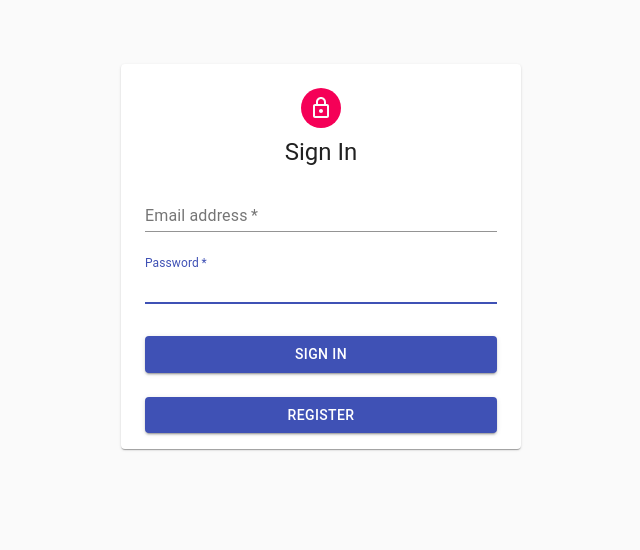
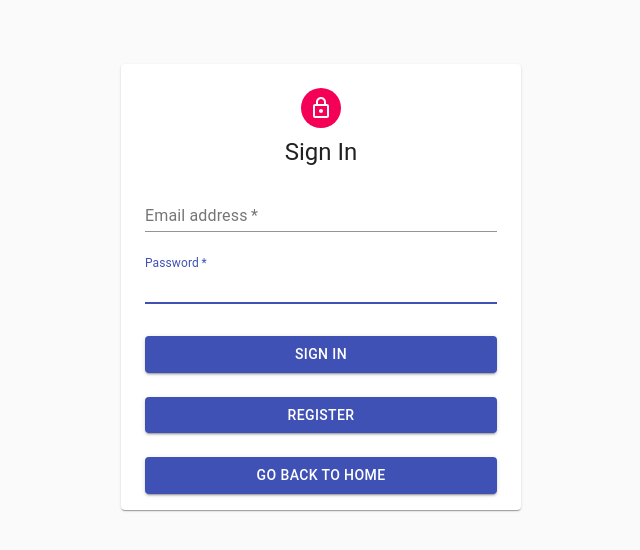
Before and after one commit to bogdanAndrushchenko/-_goit-react-hw-02-phonebook_-, a React (Create React App) app: page /login in a window 1280 px wide. Shown: the top 550 px of the page, without its empty margins (319-959 px from the left). Built offline with nearby package versions, Linux system fonts and the light colour scheme.

Commit message:
create logout and redux for him

```diff
--- a/src/Components/Users/Login/LogIn.jsx
+++ b/src/Components/Users/Login/LogIn.jsx
@@ -1,4 +1,5 @@
 import { useState } from 'react';
+import { useDispatch } from 'react-redux';
 import {
   Typography,
   Paper,
@@ -11,7 +12,9 @@ import {
 import withStyles from '@material-ui/core/styles/withStyles';
 import { Link } from 'react-router-dom';
 import LockOutlinedIcon from '@material-ui/icons/LockOutlined'; //LockOutLined
-// import firebase from "../../fire_db";
+import { authOperations } from '../../../redux/auth';
+
+const { logIn } = authOperations;
 
 const styles = theme => ({
   main: {
@@ -49,6 +52,8 @@ const SignIn = ({ classes }) => {
   const [password, setPassword] = useState('');
   const [user, setUser] = useState(null);
 
+  const dispatch = useDispatch();
+
   const handleInputChange = ({ target: { name, value } }) => {
     switch (name) {
       case 'email':
@@ -63,15 +68,12 @@ const SignIn = ({ classes }) => {
     setEmail('');
     setPassword('');
   };
-  const login = async () => {
-    try {
-      console.log(email, password, setUser, 'login');
-      // await firebase.login(email,password, setUser )
-      resetForm();
-    } catch (e) {
-      console.error(e.message);
-    }
+  const login = e => {
+    e.preventDefault();
+    dispatch(logIn({ email, password }));
+    resetForm();
   };
+
   return (
     <main className={classes.main}>
       <Paper className={classes.paper}>
@@ -81,11 +83,7 @@ const SignIn = ({ classes }) => {
         <Typography component="h1" variant="h5">
           Sign In
         </Typography>
-        <form
-          className={classes.form}
-          onSubmit={e => e.preventDefault() && false}
-          autoComplete="off"
-        >
+        <form className={classes.form} onSubmit={login} autoComplete="off">
           <FormControl margin="normal" required fullWidth>
             <InputLabel htmlFor="email">Email address</InputLabel>
             <Input
@@ -128,6 +126,17 @@ const SignIn = ({ classes }) => {
           >
             Register
           </Button>
+          <Button
+            type="submit"
+            fullWidth
+            variant="contained"
+            color="primary"
+            component={Link}
+            to="/"
+            className={classes.submit}
+          >
+            Go back to Home
+          </Button>
         </form>
       </Paper>
     </main>
```
Also changed, not shown: 1 other file (tests, documents, lock files or other folders).
